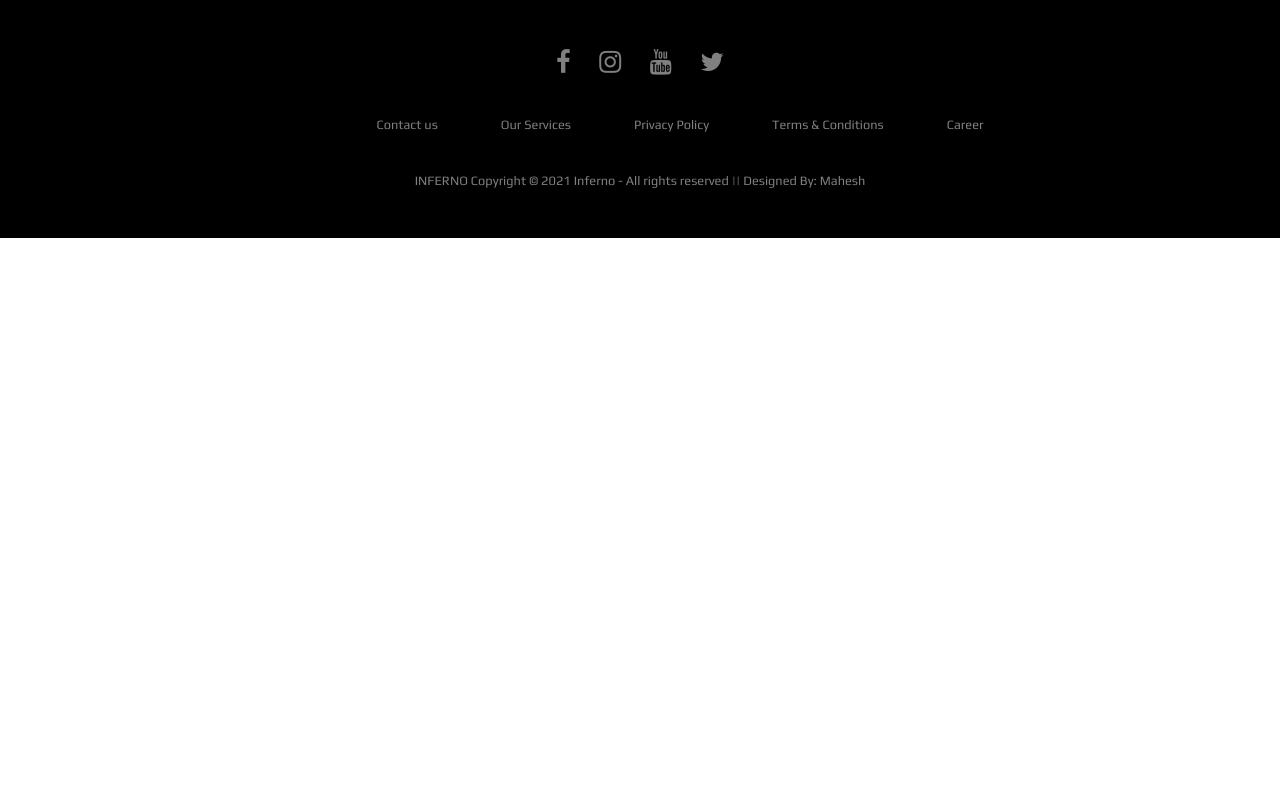
After one commit to lucasonandi93/ENIsortir, a Symfony app: template templates/menu/footer.html.twig in a window 1280 px wide. The commit adds this page. Run offline with Twig, Linux system fonts and the light colour scheme; the template is opened without the code that fills it, so the values that code supplies are empty; some libraries are stand-ins or nearby versions.

Commit message:
fin de journée footer + nav

```diff
--- a/templates/main/index.html.twig
+++ b/templates/main/index.html.twig
@@ -13,9 +13,11 @@
 {% block body %}
 
 <div class="test">
-   <h2>Vous êtes prêts à vivre des événements plus excitants
+    <div class="test2">
+        <h2>Vous êtes prêts à vivre des événements plus excitants
         que de regarder un chat jouer du piano sur Internet ?
             Alors bienvenue sur notre site d'événements de sorties ! 🎉🥳</h2>
+    </div>
 </div>
 
 {% endblock %}
--- /dev/null
+++ b/templates/menu/footer.html.twig
@@ -0,0 +1,38 @@
+<head>
+    <title>Barre de navigation</title>
+    <link rel="stylesheet" href="{{ asset('assets/css/styleFooter.css') }}">
+    <script src=".js" defer=""> </script>
+</head>
+
+<!--FONT AWESOME-->
+<link rel="stylesheet" href="https://cdnjs.cloudflare.com/ajax/libs/font-awesome/4.7.0/css/font-awesome.min.css">
+
+<!--GOOGLE FONTS-->
+<link rel="preconnect" href="https://fonts.gstatic.com">
+<link href="https://fonts.googleapis.com/css2?family=Fredoka+One&family=Play&display=swap" rel="stylesheet">
+</head>
+<body>
+<footer>
+    <div class="footer">
+        <div class="row">
+            <a href="#"><i class="fa fa-facebook"></i></a>
+            <a href="#"><i class="fa fa-instagram"></i></a>
+            <a href="#"><i class="fa fa-youtube"></i></a>
+            <a href="#"><i class="fa fa-twitter"></i></a>
+        </div>
+
+        <div class="row">
+            <ul>
+                <li><a href="#">Contact us</a></li>
+                <li><a href="#">Our Services</a></li>
+                <li><a href="#">Privacy Policy</a></li>
+                <li><a href="#">Terms & Conditions</a></li>
+                <li><a href="#">Career</a></li>
+            </ul>
+        </div>
+
+        <div class="row">
+            INFERNO Copyright © 2021 Inferno - All rights reserved || Designed By: Mahesh
+        </div>
+    </div>
+</footer>
```
Also changed, not shown: public/assets/JS/nav.js (added), public/assets/css/home.css (added), public/assets/css/styleFooter.css (added), public/assets/img/background/background-home.png (added).
